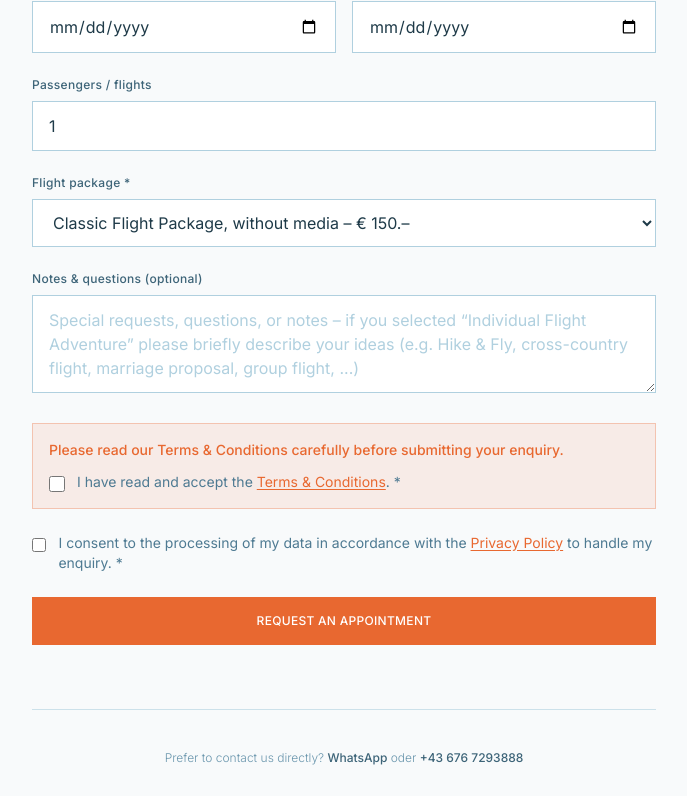
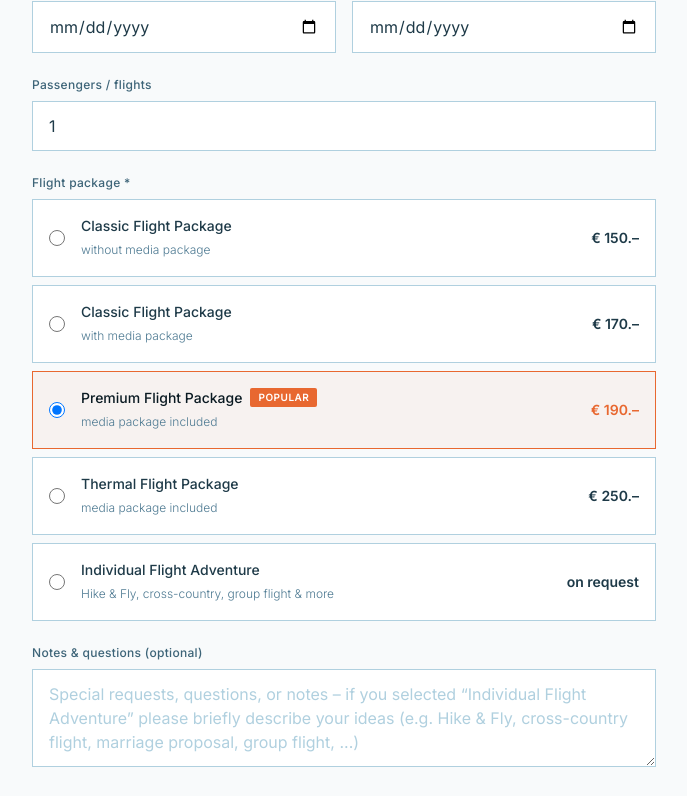
Before and after one commit to dankofly/kofly-tandem, a Next.js app: page /en/buchen in a window 1280 px wide. Shown: the part 1097-1893 px from the top of the page, without its empty margins (296-983 px from the left). Built offline with nearby package versions, Linux system fonts and the light colour scheme.

Commit message:
Flugpaket: Radio-Card-Auswahl statt Dropdown, Premium vorausgewählt
- Visuelle Radio-Cards mit Name, Detail, Preis pro Zeile
- Premium vorausgewählt mit "Beliebt"-Badge
- Aktive Auswahl mit Accent-Border und Hintergrund

Co-Authored-By: Claude Opus 4.6 <noreply@anthropic.com>

```diff
--- a/components/BookingForm.tsx
+++ b/components/BookingForm.tsx
@@ -11,6 +11,7 @@ const LABEL_CLS =
 export default function BookingForm() {
   const t = useTranslations("BookingForm");
   const locale = useLocale();
+  const [paket, setPaket] = useState("premium");
   const [submitting, setSubmitting] = useState(false);
   const [success, setSuccess] = useState(false);
   const [error, setError] = useState("");
@@ -210,23 +211,53 @@ export default function BookingForm() {
       </div>
 
       {/* Flugpaket */}
-      <div>
-        <label htmlFor="paket" className={LABEL_CLS}>
-          {t("paketLabel")}
-        </label>
-        <select
-          id="paket"
-          name="paket"
-          required
-          className={INPUT_CLS}
-        >
-          <option value="classic">{t("classicOption")}</option>
-          <option value="classic-media">{t("classicMediaOption")}</option>
-          <option value="premium">{t("premiumOption")}</option>
-          <option value="thermik">{t("thermikOption")}</option>
-          <option value="individuell">{t("individuellOption")}</option>
-        </select>
-      </div>
+      <fieldset>
+        <legend className={LABEL_CLS}>{t("paketLabel")}</legend>
+        <input type="hidden" name="paket" value={paket} />
+        <div className="space-y-2">
+          {([
+            { value: "classic", name: "classicName", detail: "classicDetail", price: "classicPrice", popular: false },
+            { value: "classic-media", name: "classicMediaName", detail: "classicMediaDetail", price: "classicMediaPrice", popular: false },
+            { value: "premium", name: "premiumName", detail: "premiumDetail", price: "premiumPrice", popular: true },
+            { value: "thermik", name: "thermikName", detail: "thermikDetail", price: "thermikPrice", popular: false },
+            { value: "individuell", name: "individuellName", detail: "individuellDetail", price: "individuellPrice", popular: false },
+          ] as const).map((opt) => (
+            <label
+              key={opt.value}
+              className={`flex items-center gap-4 p-4 border cursor-pointer transition-all ${
+                paket === opt.value
+                  ? "border-accent-500 bg-accent-500/5"
+                  : "border-edge-input bg-surface-input hover:border-edge-secondary"
+              }`}
+            >
+              <input
+                type="radio"
+                name="paket_radio"
+                value={opt.value}
+                checked={paket === opt.value}
+                onChange={() => setPaket(opt.value)}
+                className="w-4 h-4 text-accent-500 border-edge-secondary focus:ring-accent-500 shrink-0"
+              />
+              <div className="flex-1 min-w-0">
+                <div className="flex items-center gap-2">
+                  <span className={`text-sm font-medium ${paket === opt.value ? "text-content-primary" : "text-content-strong"}`}>
+                    {t(opt.name)}
+                  </span>
+                  {opt.popular && (
+                    <span className="text-[10px] font-semibold uppercase tracking-wider bg-accent-500 text-white px-2 py-0.5 rounded-sm">
+                      {t("popularBadge")}
+                    </span>
+                  )}
+                </div>
+                <span className="text-xs text-content-muted font-light">{t(opt.detail)}</span>
+              </div>
+              <span className={`text-sm font-semibold shrink-0 ${paket === opt.value ? "text-accent-500" : "text-content-strong"}`}>
+                {t(opt.price)}
+              </span>
+            </label>
+          ))}
+        </div>
+      </fieldset>
 
       {/* Anmerkungen & Fragen */}
       <div>
--- a/messages/de.json
+++ b/messages/de.json
@@ -260,11 +260,22 @@
     "abreise": "Abreise *",
     "personenanzahl": "Passagiere / Fl\u00fcge",
     "paketLabel": "Flugpaket *",
-    "classicOption": "Classic Flugpaket, ohne Mediapaket \u2013 \u20ac 150,\u2013",
-    "classicMediaOption": "Classic Flugpaket, mit Mediapaket \u2013 \u20ac 170,\u2013",
-    "premiumOption": "Premium Flugpaket, Mediapaket inkl. \u2013 \u20ac 190,\u2013",
-    "thermikOption": "Thermik Flugpaket, Mediapaket inkl. \u2013 \u20ac 250,\u2013",
-    "individuellOption": "Individuelles Flugabenteuer \u2013 auf Anfrage",
+    "popularBadge": "Beliebt",
+    "classicName": "Classic Flugpaket",
+    "classicDetail": "ohne Mediapaket",
+    "classicPrice": "\u20ac 150,\u2013",
+    "classicMediaName": "Classic Flugpaket",
+    "classicMediaDetail": "mit Mediapaket",
+    "classicMediaPrice": "\u20ac 170,\u2013",
+    "premiumName": "Premium Flugpaket",
+    "premiumDetail": "Mediapaket inklusive",
+    "premiumPrice": "\u20ac 190,\u2013",
+    "thermikName": "Thermik Flugpaket",
+    "thermikDetail": "Mediapaket inklusive",
+    "thermikPrice": "\u20ac 250,\u2013",
+    "individuellName": "Individuelles Flugabenteuer",
+    "individuellDetail": "Hike & Fly, Streckenflug, Gruppenflug u.\u2009v.\u2009m.",
+    "individuellPrice": "auf Anfrage",
     "nachricht": "Anmerkungen & Fragen (optional)",
     "nachrichtPlaceholder": "Besondere W\u00fcnsche, Fragen oder Anmerkungen \u2013 bei Auswahl \u201EIndividuelles Flugabenteuer\u201C beschreibe bitte kurz deine Vorstellungen (z.\u2009B. Hike & Fly, Streckenflug, Hochzeitsantrag, Gruppenflug, ...)",
     "agbWarning": "Bitte lies unsere AGB sorgf\u00e4ltig durch, bevor du deine Anfrage absendest.",
--- a/messages/en.json
+++ b/messages/en.json
@@ -260,11 +260,22 @@
     "abreise": "Departure *",
     "personenanzahl": "Passengers / flights",
     "paketLabel": "Flight package *",
-    "classicOption": "Classic Flight Package, without media \u2013 \u20ac 150.\u2013",
-    "classicMediaOption": "Classic Flight Package, with media \u2013 \u20ac 170.\u2013",
-    "premiumOption": "Premium Flight Package, media incl. \u2013 \u20ac 190.\u2013",
-    "thermikOption": "Thermal Flight Package, media incl. \u2013 \u20ac 250.\u2013",
-    "individuellOption": "Individual Flight Adventure \u2013 on request",
+    "popularBadge": "Popular",
+    "classicName": "Classic Flight Package",
+    "classicDetail": "without media package",
+    "classicPrice": "\u20ac 150.\u2013",
+    "classicMediaName": "Classic Flight Package",
+    "classicMediaDetail": "with media package",
+    "classicMediaPrice": "\u20ac 170.\u2013",
+    "premiumName": "Premium Flight Package",
+    "premiumDetail": "media package included",
+    "premiumPrice": "\u20ac 190.\u2013",
+    "thermikName": "Thermal Flight Package",
+    "thermikDetail": "media package included",
+    "thermikPrice": "\u20ac 250.\u2013",
+    "individuellName": "Individual Flight Adventure",
+    "individuellDetail": "Hike & Fly, cross-country, group flight & more",
+    "individuellPrice": "on request",
     "nachricht": "Notes & questions (optional)",
     "nachrichtPlaceholder": "Special requests, questions, or notes \u2013 if you selected \u201CIndividual Flight Adventure\u201D please briefly describe your ideas (e.g. Hike & Fly, cross-country flight, marriage proposal, group flight, ...)",
     "agbWarning": "Please read our Terms & Conditions carefully before submitting your enquiry.",
--- a/messages/nl.json
+++ b/messages/nl.json
@@ -260,11 +260,22 @@
     "abreise": "Vertrek *",
     "personenanzahl": "Passagiers / vluchten",
     "paketLabel": "Vluchtpakket *",
-    "classicOption": "Classic vluchtpakket, zonder mediapakket \u2013 \u20ac 150,\u2013",
-    "classicMediaOption": "Classic vluchtpakket, met mediapakket \u2013 \u20ac 170,\u2013",
-    "premiumOption": "Premium vluchtpakket, mediapakket incl. \u2013 \u20ac 190,\u2013",
-    "thermikOption": "Thermiek vluchtpakket, mediapakket incl. \u2013 \u20ac 250,\u2013",
-    "individuellOption": "Individueel vliegavontuur \u2013 op aanvraag",
+    "popularBadge": "Populair",
+    "classicName": "Classic vluchtpakket",
+    "classicDetail": "zonder mediapakket",
+    "classicPrice": "\u20ac 150,\u2013",
+    "classicMediaName": "Classic vluchtpakket",
+    "classicMediaDetail": "met mediapakket",
+    "classicMediaPrice": "\u20ac 170,\u2013",
+    "premiumName": "Premium vluchtpakket",
+    "premiumDetail": "mediapakket inbegrepen",
+    "premiumPrice": "\u20ac 190,\u2013",
+    "thermikName": "Thermiek vluchtpakket",
+    "thermikDetail": "mediapakket inbegrepen",
+    "thermikPrice": "\u20ac 250,\u2013",
+    "individuellName": "Individueel vliegavontuur",
+    "individuellDetail": "Hike & Fly, afstandsvlucht, groepsvlucht e.v.m.",
+    "individuellPrice": "op aanvraag",
     "nachricht": "Opmerkingen & vragen (optioneel)",
     "nachrichtPlaceholder": "Bijzondere wensen, vragen of opmerkingen \u2013 als je \u201EIndividueel vliegavontuur\u201C hebt gekozen, beschrijf dan kort je idee\u00ebn (bijv. Hike & Fly, afstandsvlucht, huwelijksaanzoek, groepsvlucht, ...)",
     "agbWarning": "Lees onze Algemene Voorwaarden zorgvuldig door voordat je je aanvraag verstuurt.",
```
